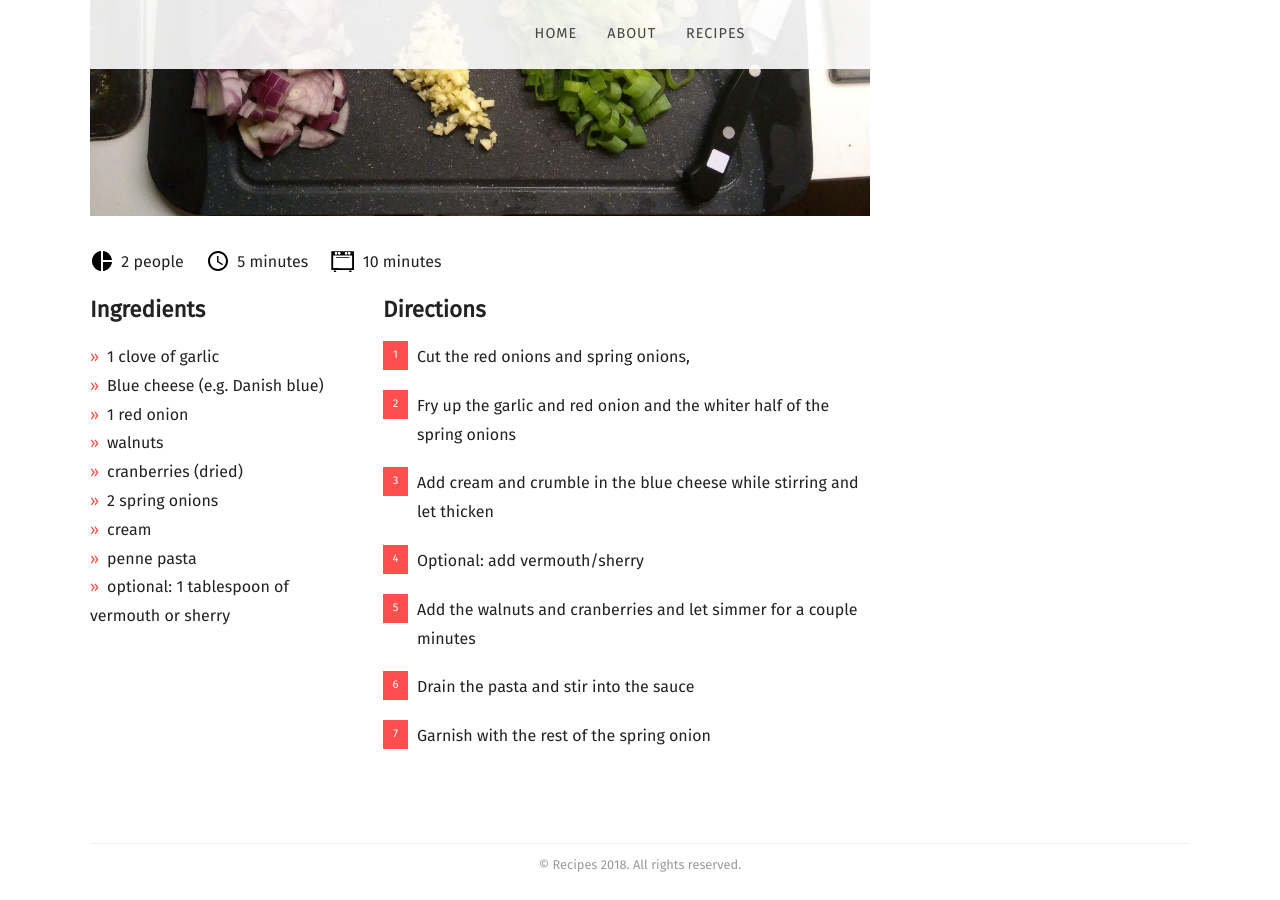
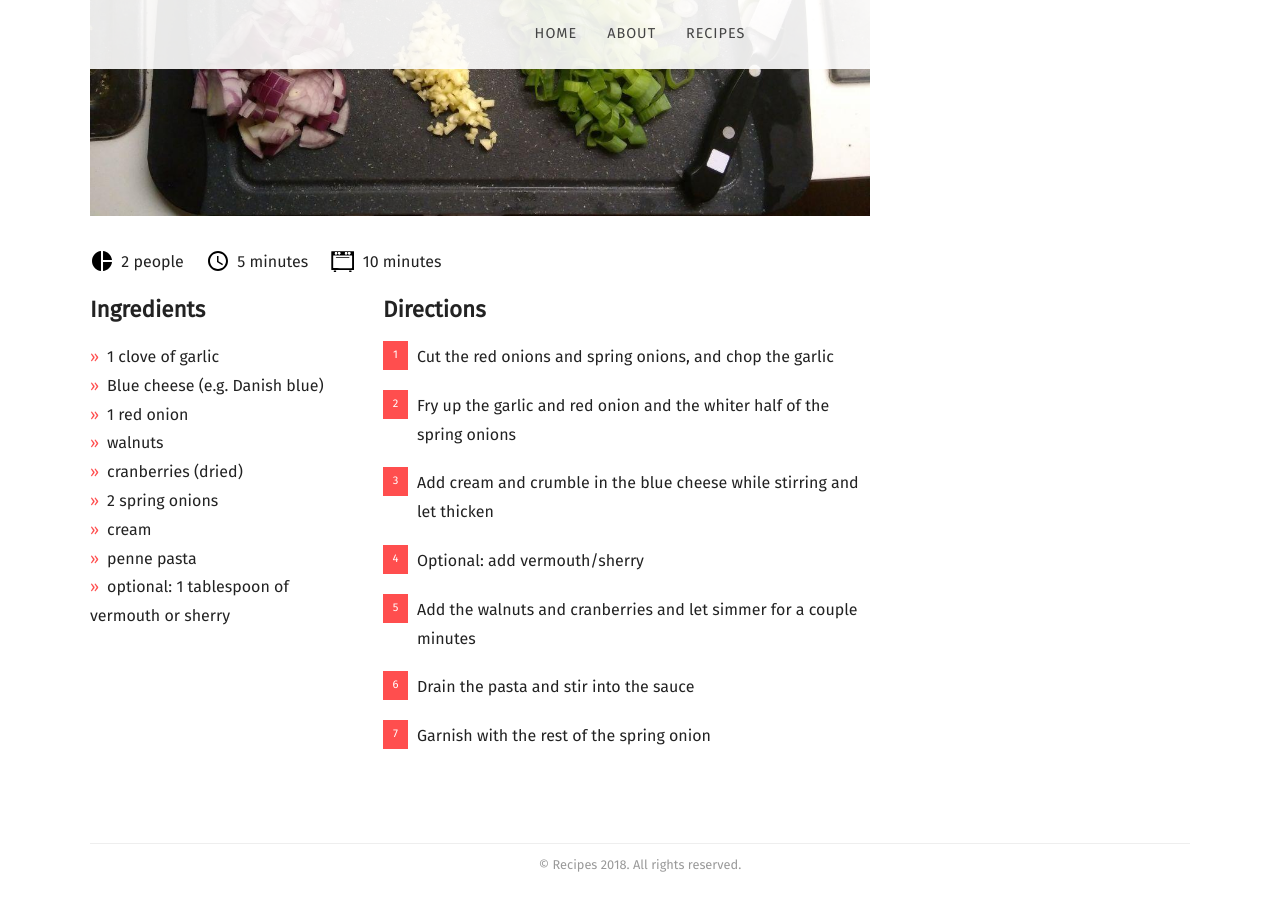
Before and after one commit to shiltemann/recipes, a Jekyll site: the page built from _posts/2018-08-26-bluecheese-walnut-pasta.md, in a window 1280 px wide and 900 px high, scrolled down 1242 px. Built offline with Jekyll 4.4.1, drawn with Linux system fonts in a browser that asks for light colours; nearby versions of some CDN libraries; some web fonts are replaced.

Commit message:
add bluecheese walnut pasta recipe

```diff
--- a/_posts/2018-08-26-bluecheese-walnut-pasta.md
+++ b/_posts/2018-08-26-bluecheese-walnut-pasta.md
@@ -22,7 +22,7 @@ recipe:
     * penne pasta
     * optional: 1 tablespoon of vermouth or sherry
   directions: |-
-    1. Cut the red onions and spring onions,
+    1. Cut the red onions and spring onions, and chop the garlic
     2. Fry up the garlic and red onion and the whiter half of the spring onions
     3. Add cream and crumble in the blue cheese while stirring and let thicken
     4. Optional: add vermouth/sherry
```
